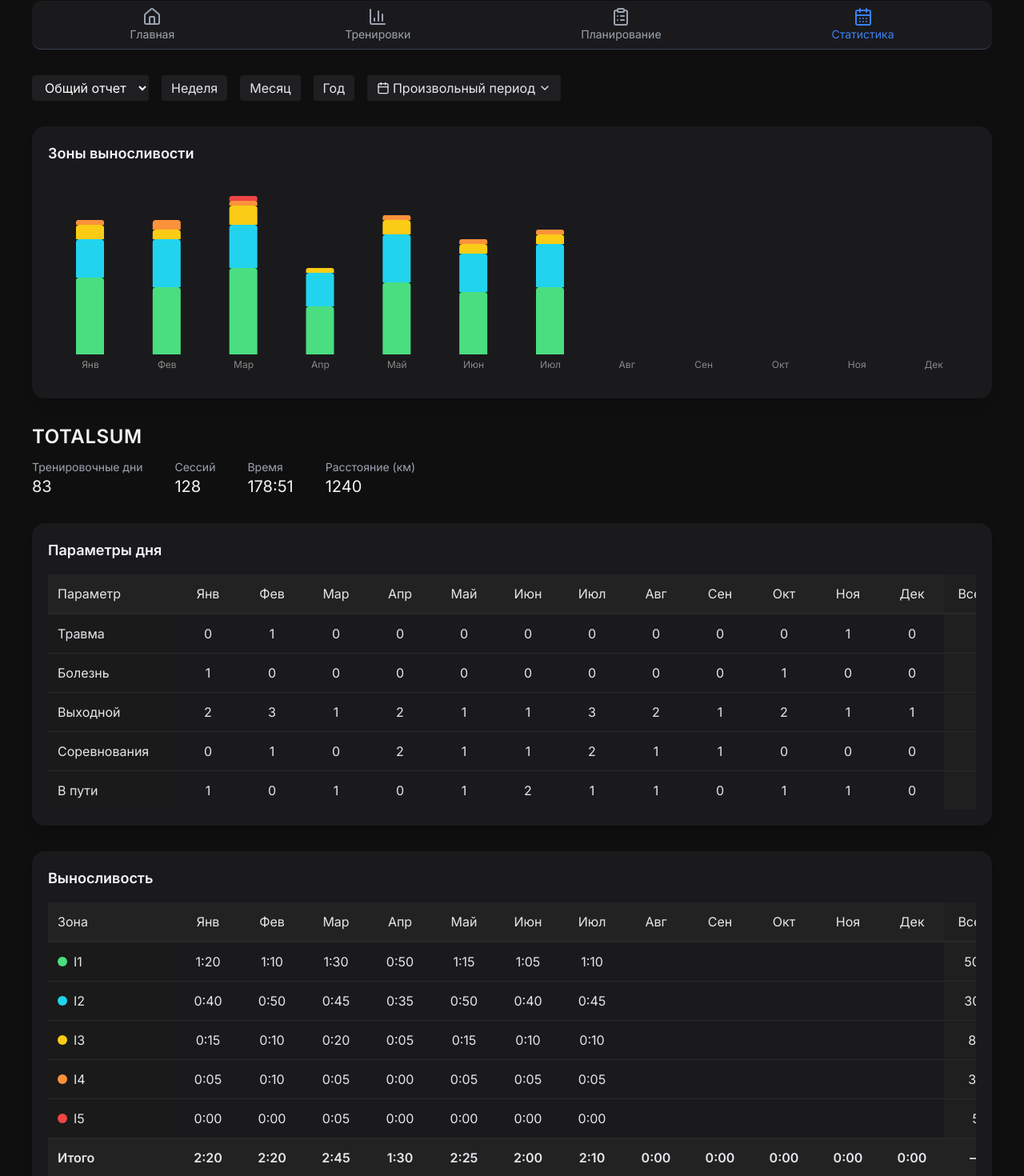
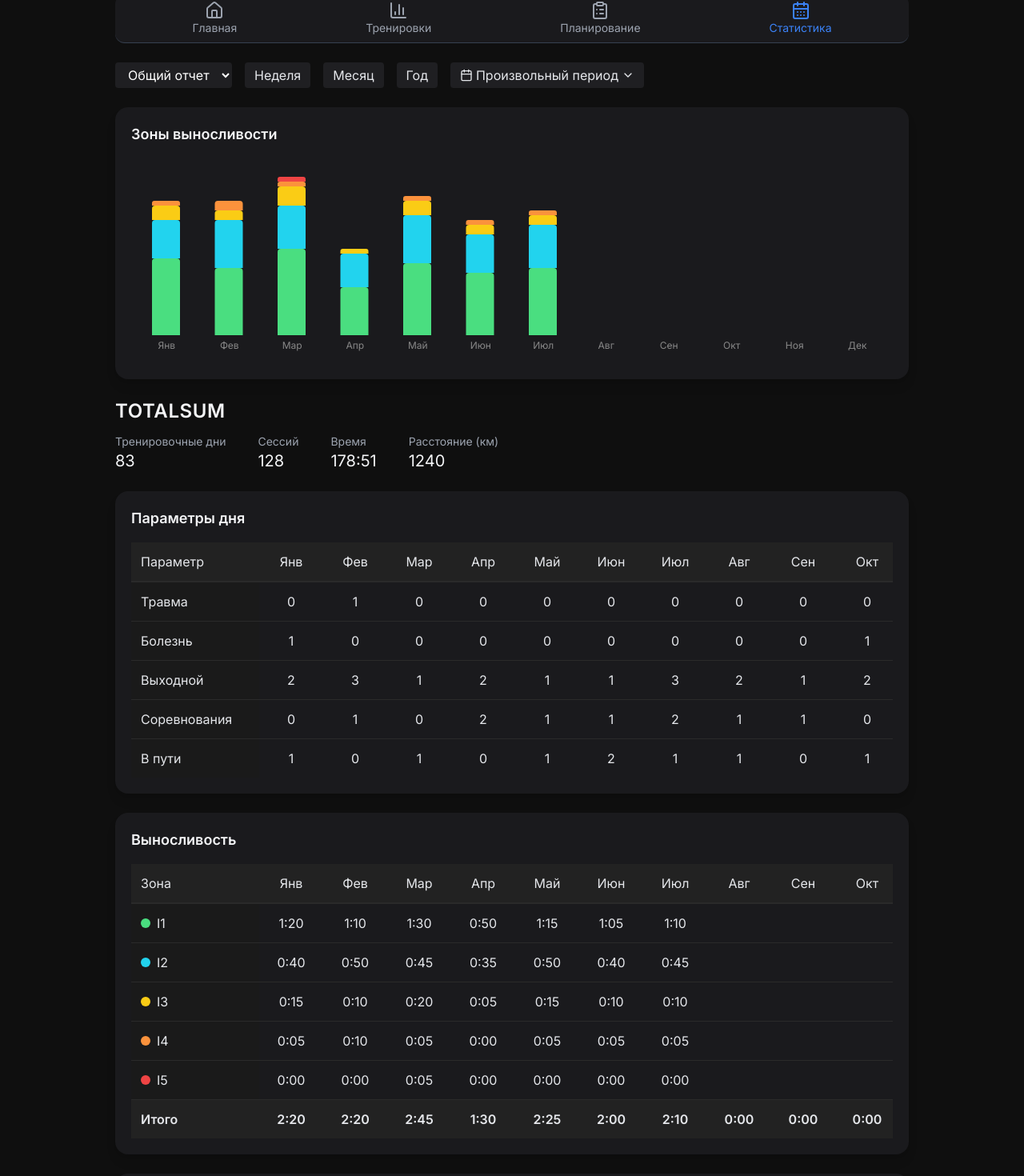
Before and after one commit to mbaliabin/dagbook-test, a React (Vite) app in the folder fasx-frontend/: page /statistics in a window 1280 px wide. Shown: the part 119-1589 px from the top of the page at 80% size. Built offline with nearby package versions, Linux system fonts and the light colour scheme.

Commit message:
Доработка StatisticsPage.tsx 303

```diff
--- a/fasx-frontend/src/pages/StatisticsPage.tsx
+++ b/fasx-frontend/src/pages/StatisticsPage.tsx
@@ -50,45 +50,33 @@ export default function StatsPage() {
     trainingDays: 83,
     sessions: 128,
     time: "178:51",
-    distance: 1240, // NEW — расстояние в км
+    distance: 1240,
   };
 
   const months = [
-    "Янв",
-    "Фев",
-    "Мар",
-    "Апр",
-    "Май",
-    "Июн",
-    "Июл",
-    "Авг",
-    "Сен",
-    "Окт",
-    "Ноя",
-    "Дек",
+    "Янв","Фев","Мар","Апр","Май","Июн","Июл","Авг","Сен","Окт","Ноя","Дек"
   ];
 
   const enduranceZones = [
-    { zone: "I1", color: "#4ade80", months: [80, 70, 90, 50, 75, 65, 70] },
-    { zone: "I2", color: "#22d3ee", months: [40, 50, 45, 35, 50, 40, 45] },
-    { zone: "I3", color: "#facc15", months: [15, 10, 20, 5, 15, 10, 10] },
-    { zone: "I4", color: "#fb923c", months: [5, 10, 5, 0, 5, 5, 5] },
-    { zone: "I5", color: "#ef4444", months: [0, 0, 5, 0, 0, 0, 0] },
+    { zone: "I1", color: "#4ade80", months: [80,70,90,50,75,65,70] },
+    { zone: "I2", color: "#22d3ee", months: [40,50,45,35,50,40,45] },
+    { zone: "I3", color: "#facc15", months: [15,10,20,5,15,10,10] },
+    { zone: "I4", color: "#fb923c", months: [5,10,5,0,5,5,5] },
+    { zone: "I5", color: "#ef4444", months: [0,0,5,0,0,0,0] },
   ];
 
   const movementTypes = [
-    { type: "Лыжи / скейтинг", months: [70, 50, 60, 45, 65, 75, 80] },
-    { type: "Лыжи, классика", months: [60, 40, 50, 35, 55, 60, 65] },
-    { type: "Велосипед", months: [40, 35, 50, 30, 45, 30, 40] },
+    { type: "Лыжи / скейтинг", months: [70,50,60,45,65,75,80] },
+    { type: "Лыжи, классика", months: [60,40,50,35,55,60,65] },
+    { type: "Велосипед", months: [40,35,50,30,45,30,40] },
   ];
 
   const formatTime = (minutes: number) => {
     const h = Math.floor(minutes / 60);
     const m = minutes % 60;
-    return `${h}:${m.toString().padStart(2, "0")}`;
+    return `${h}:${m.toString().padStart(2,"0")}`;
   };
 
-  // для прочих таблиц оставляем
   const formatTimeSafe = (val: number | string) => {
     if (typeof val === "number") return formatTime(val);
     return val;
@@ -99,30 +87,28 @@ export default function StatsPage() {
     const currentWeek = today.week();
     const currentYear = today.year();
     const weeks: string[] = [];
-    for (let i = 1; i <= currentWeek; i++)
-      weeks.push(`${i} / ${currentYear}`);
+    for (let i=1;i<=currentWeek;i++) weeks.push(`${i} / ${currentYear}`);
     return weeks;
   };
 
   const computeMonthColumns = () => {
     const today = dayjs();
     const currentMonth = today.month();
-    return months.slice(0, currentMonth + 1);
+    return months.slice(0,currentMonth+1);
   };
 
   const computeColumns = () => {
-    if (periodType === "week") return computeWeekColumns();
-    if (periodType === "month") return computeMonthColumns();
-    if (periodType === "year") return months;
-    if (periodType === "custom") {
+    if (periodType==="week") return computeWeekColumns();
+    if (periodType==="month") return computeMonthColumns();
+    if (periodType==="year") return months;
+    if (periodType==="custom") {
       const start = dayjs(dateRange.startDate);
       const end = dayjs(dateRange.endDate);
       const result: string[] = [];
       let current = start.startOf("day");
-
-      while (current.isBefore(end) || current.isSame(end, "day")) {
+      while (current.isBefore(end) || current.isSame(end,"day")) {
         result.push(current.format("DD MMM"));
-        current = current.add(1, "day");
+        current = current.add(1,"day");
       }
       return result;
     }
@@ -131,13 +117,12 @@ export default function StatsPage() {
 
   const filteredMonths = computeColumns();
 
-  // ---------- NEW: корректная фильтрация зон и форм под выбранный период ----------
   const filteredEnduranceZones = enduranceZones.map((zone) => {
     const sliceLength = Math.min(zone.months.length, filteredMonths.length);
     return {
       ...zone,
-      months: zone.months.slice(0, sliceLength),
-      total: zone.months.slice(0, sliceLength).reduce((a, b) => a + b, 0),
+      months: zone.months.slice(0,sliceLength),
+      total: zone.months.slice(0,sliceLength).reduce((a,b)=>a+b,0),
     };
   });
 
@@ -145,176 +130,80 @@ export default function StatsPage() {
     const sliceLength = Math.min(m.months.length, filteredMonths.length);
     return {
       ...m,
-      months: m.months.slice(0, sliceLength),
-      total: m.months.slice(0, sliceLength).reduce((a, b) => a + b, 0),
+      months: m.months.slice(0,sliceLength),
+      total: m.months.slice(0,sliceLength).reduce((a,b)=>a+b,0),
     };
   });
-  // ------------------------------------------------------------------------------
 
   const sumColumn = (rows: any[], colIndex: number) => {
     let sum = 0;
-    rows.forEach((row) => {
+    rows.forEach(row=>{
       const val = row.months[colIndex];
-      if (typeof val === "number") sum += val;
-      else if (typeof val === "string") {
-        const [h, m] = val.split(":").map(Number);
-        sum += h * 60 + m;
+      if (typeof val==="number") sum += val;
+      else if (typeof val==="string") {
+        const [h,m] = val.split(":").map(Number);
+        sum += h*60+m;
       }
     });
     return formatTime(sum);
   };
 
-  const scrollRefs = [
-    useRef<HTMLDivElement>(null),
-    useRef<HTMLDivElement>(null),
-    useRef<HTMLDivElement>(null),
-  ];
-
-  const handleScroll = (e: React.UIEvent<HTMLDivElement>, index: number) => {
+  const scrollRefs = [useRef<HTMLDivElement>(null),useRef<HTMLDivElement>(null),useRef<HTMLDivElement>(null)];
+  const handleScroll = (e: React.UIEvent<HTMLDivElement>, index:number) => {
     const scrollLeft = e.currentTarget.scrollLeft;
-    scrollRefs.forEach((ref, i) => {
-      if (i !== index && ref.current)
-        ref.current.scrollLeft = scrollLeft;
-    });
+    scrollRefs.forEach((ref,i)=>{if(i!==index && ref.current) ref.current.scrollLeft=scrollLeft;});
   };
 
-  const TableSection: React.FC<{ table: any; index: number }> = ({
-    table,
-    index,
-  }) => {
+  const TableSection: React.FC<{table:any,index:number}> = ({table,index}) => {
     const weekColWidth = 80;
     const monthColWidth = 100;
     const yearColWidth = 80;
     const leftColWidth = 160;
     const totalColWidth = 80;
 
-    const colWidth =
-      periodType === "week"
-        ? weekColWidth
-        : periodType === "month"
-        ? monthColWidth
-        : yearColWidth;
-
-    const computedMinWidth = Math.max(
-      900,
-      filteredMonths.length * colWidth + leftColWidth + totalColWidth
-    );
+    const colWidth = periodType==="week"?weekColWidth:periodType==="month"?monthColWidth:yearColWidth;
+    const computedMinWidth = Math.max(900,filteredMonths.length*colWidth + leftColWidth + totalColWidth);
 
     return (
-      <div className="bg-[#1a1a1d] p-5 rounded-2xl shadow-lg">
-        <h2 className="text-lg font-semibold text-gray-100 mb-4">
-          {table.title}
-        </h2>
-
-        <div
-          ref={scrollRefs[index]}
-          className="overflow-x-auto"
-          onScroll={(e) => handleScroll(e, index)}
-        >
-          <div
-            style={{ minWidth: computedMinWidth }}
-            className="transition-all duration-300"
-          >
+      <div className="bg-[#1a1a1d] p-5 rounded-2xl shadow-lg max-w-full overflow-x-auto">
+        <h2 className="text-lg font-semibold text-gray-100 mb-4">{table.title}</h2>
+        <div ref={scrollRefs[index]} className="overflow-x-auto" onScroll={e=>handleScroll(e,index)}>
+          <div style={{minWidth:computedMinWidth}} className="transition-all duration-300">
             {/* HEADER */}
             <div className="flex bg-[#222] border-b border-[#2a2a2a] sticky top-0 box-border z-10">
-              <div
-                className="p-3 font-medium sticky left-0 bg-[#222] z-20"
-                style={{ width: leftColWidth }}
-              >
-                {table.title === "Параметры дня"
-                  ? "Параметр"
-                  : table.title === "Выносливость"
-                  ? "Зона"
-                  : "Тип активности"}
+              <div className="p-3 font-medium sticky left-0 bg-[#222] z-20" style={{width:leftColWidth}}>
+                {table.title==="Параметры дня"?"Параметр":table.title==="Выносливость"?"Зона":"Тип активности"}
               </div>
-
-              {filteredMonths.map((m, idx) => (
-                <div
-                  key={m + "-h-" + idx}
-                  className="p-3 text-center box-border font-medium flex-none"
-                  style={{ width: colWidth }}
-                >
+              {filteredMonths.map((m,idx)=>(
+                <div key={m+"-h-"+idx} className="p-3 text-center box-border font-medium flex-none" style={{width:colWidth}}>
                   {m}
                 </div>
               ))}
-
-              <div
-                className="p-3 text-center font-medium bg-[#1f1f1f] box-border flex-none"
-                style={{ width: totalColWidth }}
-              >
-                Всего
+              <div className="p-3 text-center font-medium bg-[#1f1f1f] box-border flex-none" style={{width:totalColWidth}}>Всего</div>
             </div>
-            </div>
-
             {/* ROWS */}
             <div>
-              {table.data.map((row: any, j: number) => (
-                <div
-                  key={j}
-                  className="flex border-t border-[#2a2a2a] hover:bg-[#252525]/60 transition"
-                >
-                  <div
-                    className="p-3 sticky left-0 bg-[#1a1a1a] z-10 flex items-center gap-2"
-                    style={{ width: leftColWidth }}
-                  >
-                    {row.color && (
-                      <span
-                        className="inline-block w-3 h-3 rounded-full"
-                        style={{ backgroundColor: row.color }}
-                      ></span>
-                    )}
+              {table.data.map((row:any,j:number)=>(
+                <div key={j} className="flex border-t border-[#2a2a2a] hover:bg-[#252525]/60 transition">
+                  <div className="p-3 sticky left-0 bg-[#1a1a1a] z-10 flex items-center gap-2" style={{width:leftColWidth}}>
+                    {row.color && <span className="inline-block w-3 h-3 rounded-full" style={{backgroundColor:row.color}}></span>}
                     <div className="truncate">{row.param}</div>
                   </div>
-
-                  {filteredMonths.map(
-                    (val: number | string, k: number) => (
-                      <div
-                        key={k}
-                        className="p-3 text-center box-border flex-none"
-                        style={{ width: colWidth }}
-                      >
-                        {table.title === "Параметры дня"
-                          ? row.months[k] // ← числа без времени
-                          : formatTimeSafe(row.months[k])}
-                      </div>
-                    )
-                  )}
-
-                  <div
-                    className="p-3 text-center bg-[#1f1f1f] flex-none"
-                    style={{ width: totalColWidth }}
-                  >
-                    {row.total}
-                  </div>
+                  {filteredMonths.map((val:number|string,k:number)=>(
+                    <div key={k} className="p-3 text-center box-border flex-none" style={{width:colWidth}}>
+                      {table.title==="Параметры дня"?row.months[k]:formatTimeSafe(row.months[k])}
                     </div>
                   ))}
-
-              {/* FOOTER — скрываем ДЛЯ ПАРАМЕТРОВ ДНЯ */}
-              {table.title !== "Параметры дня" && (
-                <div className="flex border-t border-[#2a2a2a] bg-[#222] font-semibold">
-                  <div
-                    className="p-3 sticky left-0 bg-[#222] z-10"
-                    style={{ width: leftColWidth }}
-                  >
-                    Итого
-                  </div>
-
-                  {filteredMonths.map((_, idx) => (
-                    <div
-                      key={idx}
-                      className="p-3 text-center flex-none"
-                      style={{ width: colWidth }}
-                    >
-                      {sumColumn(table.data, idx)}
+                  <div className="p-3 text-center bg-[#1f1f1f] flex-none" style={{width:totalColWidth}}>{row.total}</div>
                 </div>
               ))}
-
-                  <div
-                    className="p-3 text-center flex-none"
-                    style={{ width: totalColWidth }}
-                  >
-                    —
-                  </div>
+              {table.title!=="Параметры дня" && (
+                <div className="flex border-t border-[#2a2a2a] bg-[#222] font-semibold">
+                  <div className="p-3 sticky left-0 bg-[#222] z-10" style={{width:leftColWidth}}>Итого</div>
+                  {filteredMonths.map((_,idx)=>(
+                    <div key={idx} className="p-3 text-center flex-none" style={{width:colWidth}}>{sumColumn(table.data,idx)}</div>
+                  ))}
+                  <div className="p-3 text-center flex-none" style={{width:totalColWidth}}>—</div>
                 </div>
               )}
             </div>
@@ -339,17 +228,14 @@ export default function StatsPage() {
   ];
 
   return (
-    <div className="min-h-screen bg-[#0f0f0f] text-gray-200 p-6 w-full">
-      {/* Ограничиваем ширину контейнера и центрируем */}
-      <div className="w-full max-w-[1200px] mx-auto space-y-8">
+    <div className="min-h-screen bg-[#0f0f0f] text-gray-200 p-6">
+      {/* главный контейнер — ограниченная ширина */}
+      <div className="max-w-5xl mx-auto space-y-6 px-4">
+
         {/* HEADER */}
-        <div className="flex flex-col md:flex-row md:items-center md:justify-between gap-4 mb-4 w-full">
+        <div className="flex flex-col md:flex-row md:items-center md:justify-between gap-4 w-full">
           <div className="flex items-center space-x-4">
-            <img
-              src="/profile.jpg"
-              alt="Avatar"
-              className="w-16 h-16 rounded-full object-cover"
-            />
+            <img src="/profile.jpg" alt="Avatar" className="w-16 h-16 rounded-full object-cover" />
             <div>
               <h1 className="text-2xl font-bold text-white">{name}</h1>
             </div>
@@ -360,30 +246,19 @@ export default function StatsPage() {
               <Plus className="w-4 h-4 mr-1" /> Добавить тренировку
             </button>
 
-            <button
-              onClick={handleLogout}
-              className="bg-blue-600 hover:bg-blue-700 text-white text-sm px-3 py-1 rounded flex items-center"
-            >
+            <button onClick={handleLogout} className="bg-blue-600 hover:bg-blue-700 text-white text-sm px-3 py-1 rounded flex items-center">
               <LogOut className="w-4 h-4 mr-1" /> Выйти
             </button>
           </div>
         </div>
 
         {/* MENU */}
-        <div className="flex justify-around bg-[#1a1a1d] border-b border-gray-700 py-2 px-4 rounded-xl mb-6">
+        <div className="flex justify-around bg-[#1a1a1d] border-b border-gray-700 py-2 px-4 rounded-xl">
           {menuItems.map((item) => {
             const Icon = item.icon;
             const isActive = location.pathname === item.path;
             return (
-              <button
-                key={item.path}
-                onClick={() => navigate(item.path)}
-                className={`flex flex-col items-center text-sm transition-colors ${
-                  isActive
-                    ? "text-blue-500"
-                    : "text-gray-400 hover:text-white"
-                }`}
-              >
+              <button key={item.path} onClick={() => navigate(item.path)} className={`flex flex-col items-center text-sm transition-colors ${isActive?"text-blue-500":"text-gray-400 hover:text-white"}`}>
                 <Icon className="w-6 h-6" />
                 <span>{item.label}</span>
               </button>
@@ -392,41 +267,17 @@ export default function StatsPage() {
         </div>
 
         {/* REPORT/PERIOD */}
-        <div className="flex flex-wrap gap-4 mb-4">
-          <select
-            className="bg-[#1f1f22] text-white px-3 py-1 rounded"
-            value={reportType}
-            onChange={(e) => setReportType(e.target.value)}
-          >
+        <div className="flex flex-wrap gap-4">
+          <select className="bg-[#1f1f22] text-white px-3 py-1 rounded" value={reportType} onChange={(e)=>setReportType(e.target.value)}>
             <option>Общий отчет</option>
           </select>
 
-          <button
-            onClick={() => setPeriodType("week")}
-            className="px-3 py-1 rounded bg-[#1f1f22] text-gray-200 hover:bg-[#2a2a2d]"
-          >
-            Неделя
-          </button>
-
-          <button
-            onClick={() => setPeriodType("month")}
-            className="px-3 py-1 rounded bg-[#1f1f22] text-gray-200 hover:bg-[#2a2a2d]"
-          >
-            Месяц
-          </button>
-
-          <button
-            onClick={() => setPeriodType("year")}
-            className="px-3 py-1 rounded bg-[#1f1f22] text-gray-200 hover:bg-[#2a2a2d]"
-          >
-            Год
-          </button>
+          <button onClick={()=>setPeriodType("week")} className="px-3 py-1 rounded bg-[#1f1f22] text-gray-200 hover:bg-[#2a2a2d]">Неделя</button>
+          <button onClick={()=>setPeriodType("month")} className="px-3 py-1 rounded bg-[#1f1f22] text-gray-200 hover:bg-[#2a2a2d]">Месяц</button>
+          <button onClick={()=>setPeriodType("year")} className="px-3 py-1 rounded bg-[#1f1f22] text-gray-200 hover:bg-[#2a2a2d]">Год</button>
 
           <div className="relative">
-            <button
-              onClick={() => setShowDateRangePicker((prev) => !prev)}
-              className="px-3 py-1 rounded bg-[#1f1f22] text-gray-200 hover:bg-[#2a2a2d] flex items-center"
-            >
+            <button onClick={()=>setShowDateRangePicker(prev=>!prev)} className="px-3 py-1 rounded bg-[#1f1f22] text-gray-200 hover:bg-[#2a2a2d] flex items-center">
               <Calendar className="w-4 h-4 mr-1" /> Произвольный период
               <ChevronDown className="w-4 h-4 ml-1" />
             </button>
@@ -434,43 +285,20 @@ export default function StatsPage() {
             {showDateRangePicker && (
               <div className="absolute z-50 mt-2 bg-[#1a1a1d] rounded shadow-lg p-2">
                 <DateRange
-                  onChange={(item) =>
-                    setDateRange({
-                      startDate: item.selection.startDate,
-                      endDate: item.selection.endDate,
-                    })
-                  }
+                  onChange={(item) => setDateRange({startDate:item.selection.startDate,endDate:item.selection.endDate})}
                   showSelectionPreview
                   moveRangeOnFirstSelection={false}
                   months={1}
-                  ranges={[
-                    {
-                      startDate: dateRange.startDate,
-                      endDate: dateRange.endDate,
-                      key: "selection",
-                    },
-                  ]}
+                  ranges={[{startDate:dateRange.startDate,endDate:dateRange.endDate,key:"selection"}]}
                   direction="horizontal"
                   rangeColors={["#3b82f6"]}
                   className="text-white"
                   locale={ru}
                   weekStartsOn={1}
                 />
-
                 <div className="flex justify-end mt-2 space-x-2">
-                  <button
-                    onClick={() => setShowDateRangePicker(false)}
-                    className="px-3 py-1 rounded border border-gray-600 hover:bg-gray-700 text-gray-300"
-                  >
-                    Отмена
-                  </button>
-
-                  <button
-                    onClick={applyDateRange}
-                    className="px-3 py-1 rounded bg-blue-600 hover:bg-blue-700 text-white"
-                  >
-                    Применить
-                  </button>
+                  <button onClick={()=>setShowDateRangePicker(false)} className="px-3 py-1 rounded border border-gray-600 hover:bg-gray-700 text-gray-300">Отмена</button>
+                  <button onClick={applyDateRange} className="px-3 py-1 rounded bg-blue-600 hover:bg-blue-700 text-white">Применить</button>
                 </div>
               </div>
             )}
@@ -478,30 +306,23 @@ export default function StatsPage() {
         </div>
 
         {/* Диаграмма зон выносливости */}
-        <div className="bg-[#1a1a1d] p-5 rounded-2xl shadow-lg">
+        <div className="bg-[#1a1a1d] p-5 rounded-2xl shadow-lg max-w-full overflow-x-auto">
           <h2 className="text-lg font-semibold mb-4 text-gray-100">Зоны выносливости</h2>
           <div className="h-64">
             <ResponsiveContainer width="100%" height="100%">
-              <BarChart
-                data={filteredMonths.map((month, i) => {
-                  const data: any = { month };
-                  // используем filteredEnduranceZones (обрезанные под filteredMonths)
-                  filteredEnduranceZones.forEach((zone) => {
-                    data[zone.zone] = zone.months[i] ?? 0;
-                  });
+              <BarChart data={filteredMonths.map((month,i)=>{
+                const data:any={month};
+                filteredEnduranceZones.forEach(zone=>data[zone.zone]=zone.months[i]??0);
                 return data;
-                })}
-                barSize={35}
-              >
-                <XAxis dataKey="month" axisLine={false} tickLine={false} tick={{ fill: "#888", fontSize: 12 }} />
-                <Tooltip
-                  content={({ active, payload }: any) => {
-                    if (active && payload && payload.length) {
+              })} barSize={35}>
+                <XAxis dataKey="month" axisLine={false} tickLine={false} tick={{fill:"#888", fontSize:12}}/>
+                <Tooltip content={({active,payload}:any)=>{
+                  if(active && payload && payload.length){
                     return (
                       <div className="bg-[#1e1e1e] border border-[#333] px-3 py-2 rounded-xl text-xs text-gray-300 shadow-md">
-                          {payload.map((p: any) => (
+                        {payload.map((p:any)=>(
                           <p key={p.dataKey} className="mt-1">
-                              <span className="inline-block w-3 h-3 mr-1 rounded-full" style={{ backgroundColor: p.fill }}></span>
+                            <span className="inline-block w-3 h-3 mr-1 rounded-full" style={{backgroundColor:p.fill}}></span>
                             {p.dataKey}: {p.value}
                           </p>
                         ))}
@@ -509,10 +330,9 @@ export default function StatsPage() {
                     );
                   }
                   return null;
-                  }}
-                />
-                {filteredEnduranceZones.map((zone) => (
-                  <Bar key={zone.zone} dataKey={zone.zone} stackId="a" fill={zone.color} radius={[4,4,0,0]} />
+                }}/>
+                {filteredEnduranceZones.map(zone=>(
+                  <Bar key={zone.zone} dataKey={zone.zone} stackId="a" fill={zone.color} radius={[4,4,0,0]}/>
                 ))}
               </BarChart>
             </ResponsiveContainer>
@@ -542,28 +362,15 @@ export default function StatsPage() {
               { param: "В пути", months: [1,0,1,0,1,2,1,1,0,1,1,0] },
             ],
           },
-
           {
             title: "Выносливость",
-            data: filteredEnduranceZones.map(z => ({
-              param: z.zone,
-              months: z.months,
-              total: z.total,
-              color: z.color,
-            })),
+            data: filteredEnduranceZones.map(z=>({param:z.zone,months:z.months,total:z.total,color:z.color})),
           },
-
           {
             title: "Формы активности",
-            data: filteredMovementTypes.map(m => ({
-              param: m.type,
-              months: m.months,
-              total: m.total,
-            })),
+            data: filteredMovementTypes.map(m=>({param:m.type,months:m.months,total:m.total})),
           },
-        ].map((table, i) => (
-          <TableSection key={i} table={table} index={i} />
-        ))}
+        ].map((table,i)=><TableSection key={i} table={table} index={i}/>)}
 
       </div>
     </div>
```
Lines whose indentation alone changed are shown as unchanged.
